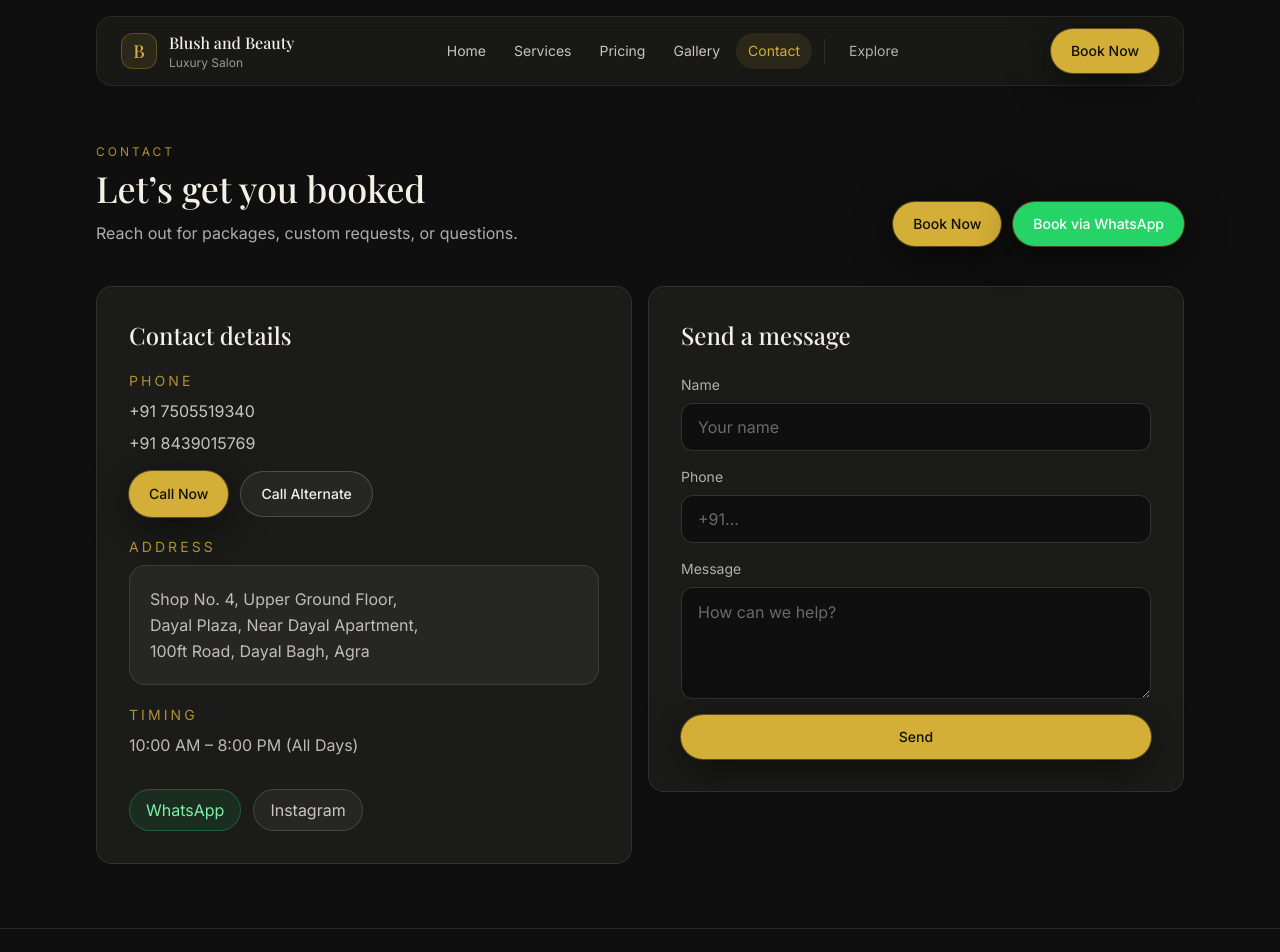
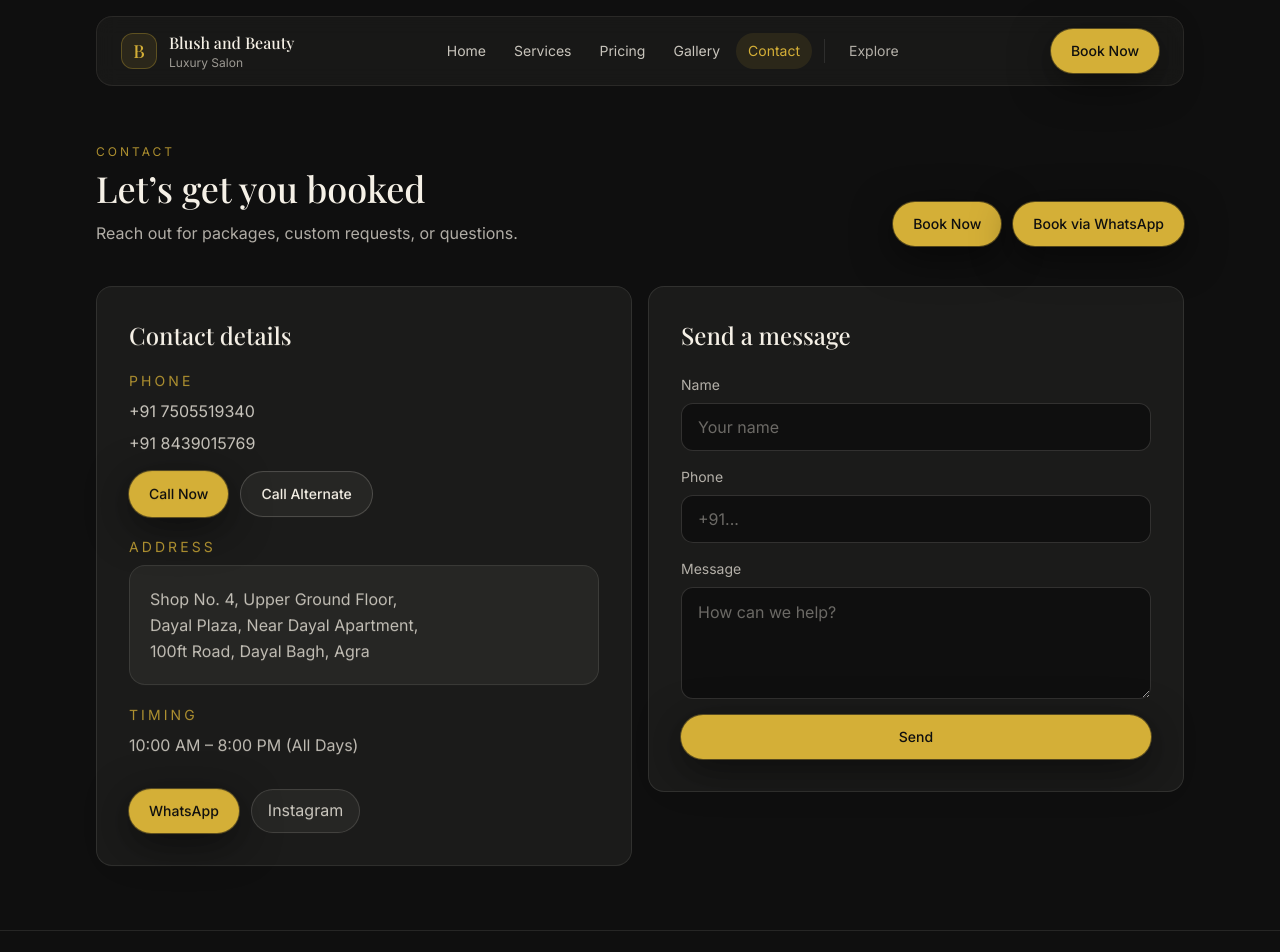
Before and after one commit to arpankaushal1234567777-ctrl/shopsite, a React (Vite) app: page /contact in a window 1280 px wide. Shown: the top 952 px of the page. Built offline with nearby package versions, Linux system fonts and the light colour scheme.

Commit message:
add whatsapp integration

```diff
--- a/src/components/Button.jsx
+++ b/src/components/Button.jsx
@@ -14,8 +14,7 @@ export default function Button({
 }) {
   const variants = {
     gold: "bg-gold text-ink hover:brightness-110 active:brightness-95 shadow-glow",
-    whatsapp:
-      "bg-[#25D366] text-white hover:brightness-110 active:brightness-95 shadow-glow",
+    whatsapp: "bg-gold text-ink hover:brightness-110 active:brightness-95 shadow-glow",
     ghost:
       "border border-beige/20 bg-beige/5 text-beige hover:border-gold/40 hover:bg-beige/10",
   };
--- a/src/pages/BookAppointment.jsx
+++ b/src/pages/BookAppointment.jsx
@@ -299,7 +299,7 @@ Time: ${normalizedSelectedTime}`;
                     href={whatsappLink}
                     target="_blank"
                     rel="noopener noreferrer"
-                    className="mt-4 inline-flex w-full items-center justify-center rounded-full bg-[#25D366] px-6 py-3 text-sm font-medium text-white transition hover:brightness-110 active:brightness-95 sm:w-auto"
+                    className="mt-4 inline-flex w-full items-center justify-center rounded-full bg-gold px-6 py-3 text-sm font-medium text-ink transition hover:brightness-110 active:brightness-95 shadow-glow sm:w-auto"
                   >
                     Continue on WhatsApp
                   </a>
--- a/src/pages/Contact.jsx
+++ b/src/pages/Contact.jsx
@@ -87,7 +87,7 @@ export default function Contact() {
               </div>
               <div className="mt-8 flex flex-wrap gap-3">
                 <a
-                  className="px-4 py-2 rounded-full border border-[#25D366]/30 bg-[#25D366]/10 text-[#7ef0a5] hover:text-white hover:border-[#25D366]/60 hover:bg-[#25D366]/20 transition"
+                  className="inline-flex items-center justify-center gap-2 rounded-full bg-gold px-5 py-3 text-sm font-medium text-ink transition hover:brightness-110 active:brightness-95 shadow-glow"
                   href="https://wa.me/917505519340?text=Hi, I want to book an appointment at Blush and Beauty"
                   target="_blank"
                   rel="noreferrer"
```
Also changed, not shown: 4 other files (tests, documents, lock files or other folders).
